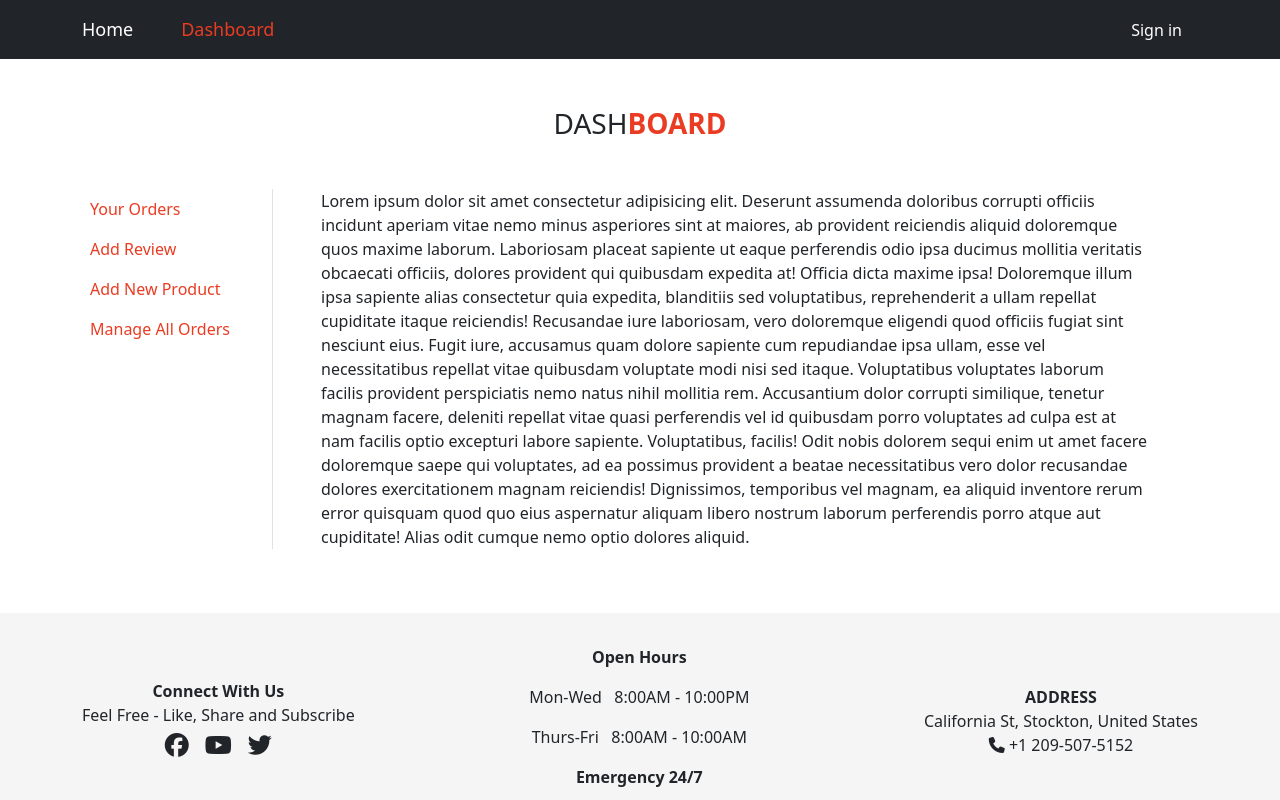
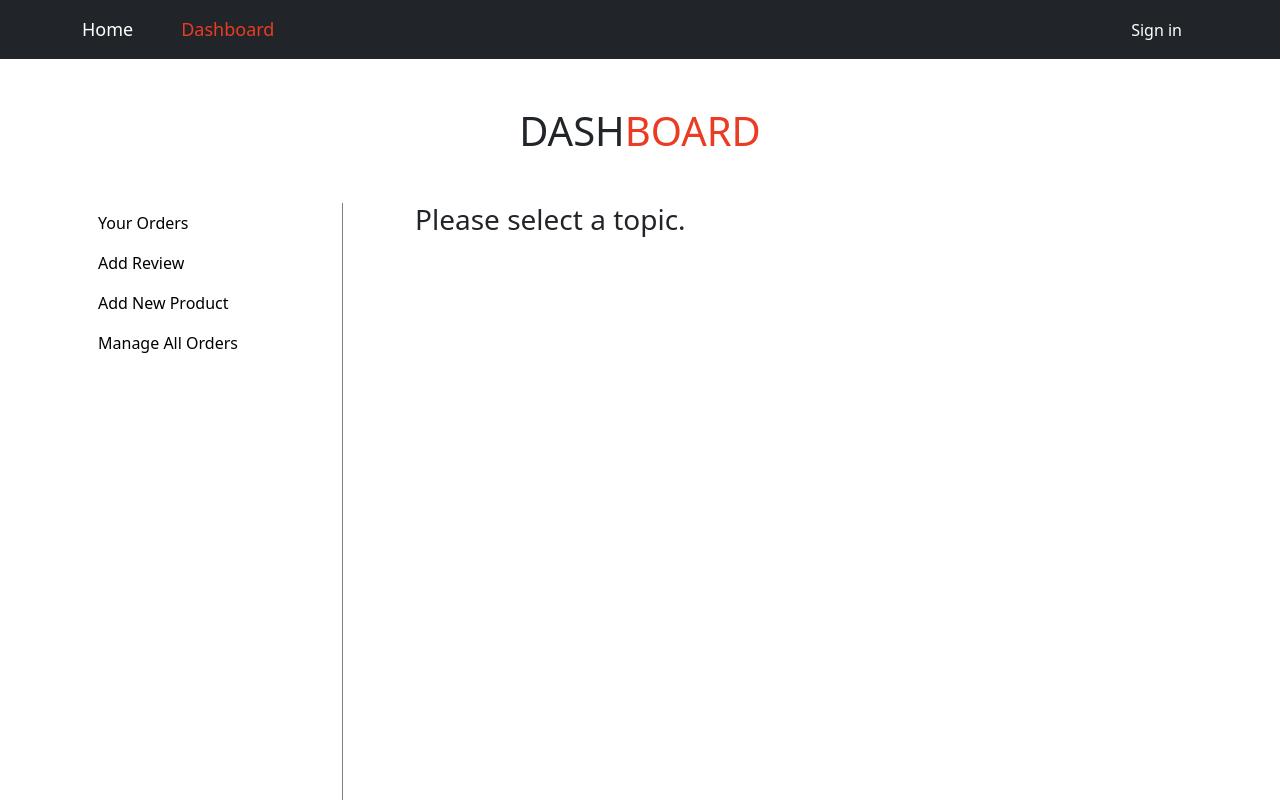
Before and after one commit to Assignments-beginner/dronza-client-site, a React (Create React App) app: page /dashboard in a window 1280 px wide. Shown: the top 800 px of the page. Built offline with nearby package versions, Linux system fonts and the light colour scheme; no server answers.

Commit message:
dashboard-nesting-route-done

```diff
--- /dev/null
+++ b/src/Components/Dashboard/AddNewProduct/AddNewProduct.js
@@ -0,0 +1,13 @@
+import React from "react";
+
+const AddNewProduct = () => {
+  return (
+    <div>
+      <h3 className="text-center text-uppercase">
+        Add New <strong style={{ color: "#ea3c23" }}>Product</strong>
+      </h3>
+    </div>
+  );
+};
+
+export default AddNewProduct;
--- /dev/null
+++ b/src/Components/Dashboard/AddReview/AddReview.js
@@ -0,0 +1,13 @@
+import React from "react";
+
+const AddReview = () => {
+  return (
+    <div>
+      <h3 className="text-center text-uppercase">
+        Add <strong style={{ color: "#ea3c23" }}>review</strong>
+      </h3>
+    </div>
+  );
+};
+
+export default AddReview;
--- a/src/Components/Dashboard/Dashboard.css
+++ b/src/Components/Dashboard/Dashboard.css
@@ -10,3 +10,8 @@
 .dashboard-active {
   color: #ea3c23;
 }
+
+.menubar {
+    height: 800px;
+    border-right: 1px solid gray;
+}
--- a/src/Components/Dashboard/Dashboard.js
+++ b/src/Components/Dashboard/Dashboard.js
@@ -5,28 +5,32 @@ import {
   Route,
   Link,
   useParams,
-    useRouteMatch
+  useRouteMatch,
 } from "react-router-dom";
 import { Col, Container, Nav, Row } from "react-bootstrap";
 import { NavLink } from "react-router-dom";
 import "./Dashboard.css";
+import YourOrders from "./YourOrders/YourOrders";
+import AddReview from "./AddReview/AddReview";
+import AddNewProduct from "./AddNewProduct/AddNewProduct";
+import ManageAllOrders from "./ManageAllOrders/ManageAllOrders";
 
 const Dashboard = () => {
   let { path, url } = useRouteMatch();
   return (
     <div>
-      <h3 className="text-center text-uppercase my-5">
+      <h1 className="text-center text-uppercase my-5 display-6">
         dash<strong style={{ color: "#ea3c23" }}>board</strong>
-      </h3>
+      </h1>
       <Container className="my-5">
         <Row>
-          <Col sm={2}>
-            <div className="p-2">
-              <Nav className="me-auto">
+          <Col sm={3}>
+            <div className="menubar pt-2 px-3">
+              <Nav className="d-grid me-auto">
                 <NavLink
                   activeClassName="dashboard-active"
                   className="dashboard mb-3 text-decoration-none"
-                  to="/#"
+                  to={`${url}/yourorders`}
                 >
                   Your Orders
                 </NavLink>
@@ -34,14 +38,14 @@ const Dashboard = () => {
                 <NavLink
                   activeClassName="dashboard-active"
                   className="dashboard mb-3 text-decoration-none"
-                  to="/#"
+                  to={`${url}/addreview`}
                 >
                   Add Review
                 </NavLink>
                 <NavLink
                   activeClassName="dashboard-active"
                   className="dashboard mb-3 text-decoration-none"
-                  to="/#"
+                  to={`${url}/addnewproduct`}
                 >
                   Add New Product
                 </NavLink>
@@ -49,43 +53,36 @@ const Dashboard = () => {
                 <NavLink
                   activeClassName="dashboard-active"
                   className="dashboard mb-3 text-decoration-none"
-                  to="/#"
+                  to={`${url}/manageallorders`}
                 >
                   Manage All Orders
                 </NavLink>
               </Nav>
             </div>
           </Col>
-          <Col sm={10}>
-            <div className="px-5 square border-start">
-              <p>
-                Lorem ipsum dolor sit amet consectetur adipisicing elit.
-                Deserunt assumenda doloribus corrupti officiis incidunt aperiam
-                vitae nemo minus asperiores sint at maiores, ab provident
-                reiciendis aliquid doloremque quos maxime laborum. Laboriosam
-                placeat sapiente ut eaque perferendis odio ipsa ducimus mollitia
-                veritatis obcaecati officiis, dolores provident qui quibusdam
-                expedita at! Officia dicta maxime ipsa! Doloremque illum ipsa
-                sapiente alias consectetur quia expedita, blanditiis sed
-                voluptatibus, reprehenderit a ullam repellat cupiditate itaque
-                reiciendis! Recusandae iure laboriosam, vero doloremque eligendi
-                quod officiis fugiat sint nesciunt eius. Fugit iure, accusamus
-                quam dolore sapiente cum repudiandae ipsa ullam, esse vel
-                necessitatibus repellat vitae quibusdam voluptate modi nisi sed
-                itaque. Voluptatibus voluptates laborum facilis provident
-                perspiciatis nemo natus nihil mollitia rem. Accusantium dolor
-                corrupti similique, tenetur magnam facere, deleniti repellat
-                vitae quasi perferendis vel id quibusdam porro voluptates ad
-                culpa est at nam facilis optio excepturi labore sapiente.
-                Voluptatibus, facilis! Odit nobis dolorem sequi enim ut amet
-                facere doloremque saepe qui voluptates, ad ea possimus provident
-                a beatae necessitatibus vero dolor recusandae dolores
-                exercitationem magnam reiciendis! Dignissimos, temporibus vel
-                magnam, ea aliquid inventore rerum error quisquam quod quo eius
-                aspernatur aliquam libero nostrum laborum perferendis porro
-                atque aut cupiditate! Alias odit cumque nemo optio dolores
-                aliquid.
-              </p>
+          <Col sm={9}>
+            <div className="px-5">
+              <Switch>
+                <Route exact path={path}>
+                  <h3>Please select a topic.</h3>
+                </Route>
+
+                <Route exact path={`${path}/yourorders`}>
+                  <YourOrders></YourOrders>
+                </Route>
+
+                <Route path={`${path}/addnewproduct`}>
+                  <AddNewProduct></AddNewProduct>
+                </Route>
+
+                <Route path={`${path}/addreview`}>
+                  <AddReview></AddReview>
+                </Route>
+
+                <Route path={`${path}/manageallorders`}>
+                  <ManageAllOrders></ManageAllOrders>
+                </Route>
+              </Switch>
             </div>
           </Col>
         </Row>
--- /dev/null
+++ b/src/Components/Dashboard/ManageAllOrders/ManageAllOrders.js
@@ -0,0 +1,13 @@
+import React from "react";
+
+const ManageAllOrders = () => {
+  return (
+    <div>
+      <h3 className="text-center text-uppercase">
+        Manage All <strong style={{ color: "#ea3c23" }}>Products</strong>
+      </h3>
+    </div>
+  );
+};
+
+export default ManageAllOrders;
--- /dev/null
+++ b/src/Components/Dashboard/YourOrders/YourOrders.js
@@ -0,0 +1,13 @@
+import React from "react";
+
+const YourOrders = () => {
+  return (
+    <div>
+      <h3 className="text-center text-uppercase">
+        Your <strong style={{ color: "#ea3c23" }}>orders</strong>
+      </h3>
+    </div>
+  );
+};
+
+export default YourOrders;
```
Lines whose indentation alone changed are shown as unchanged.
